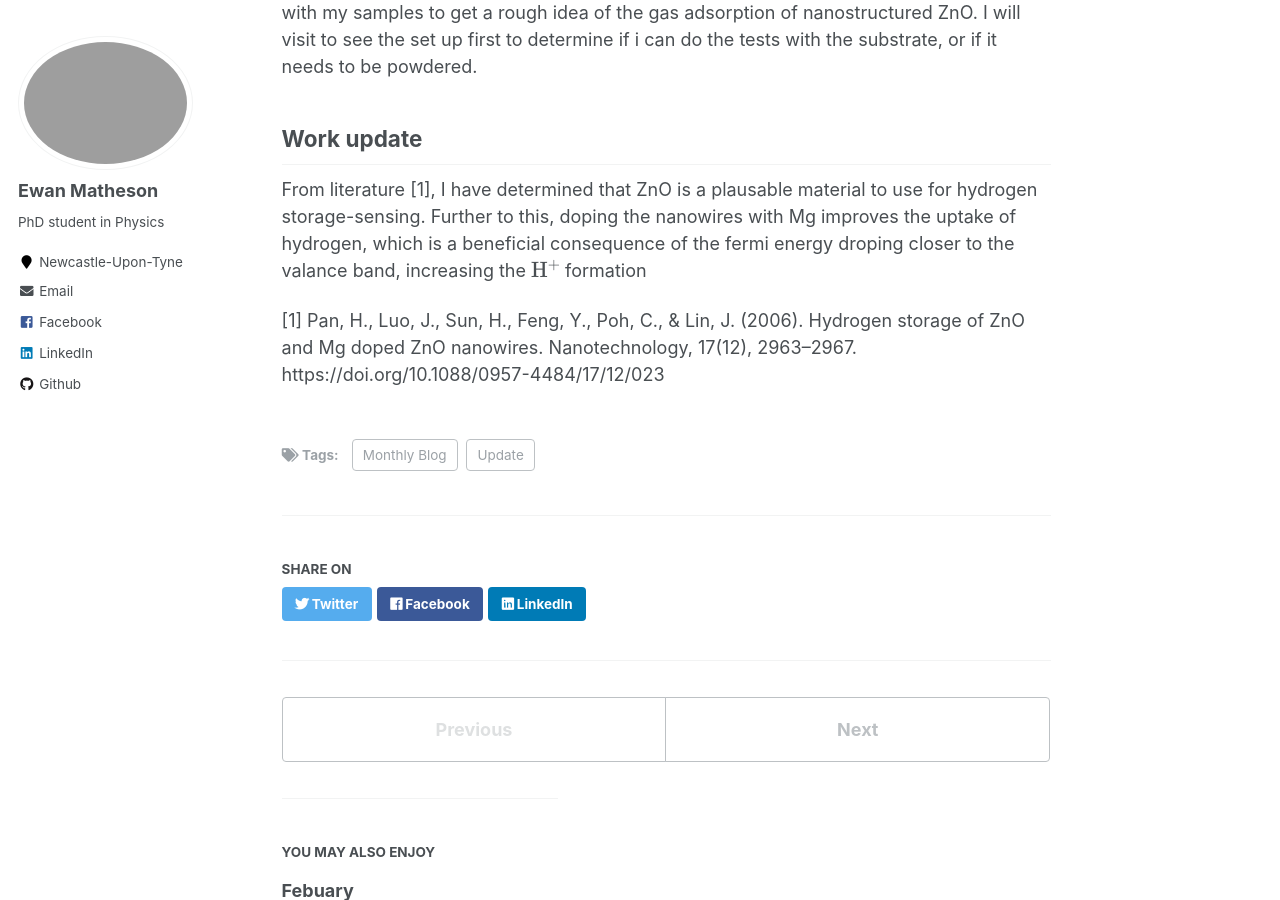
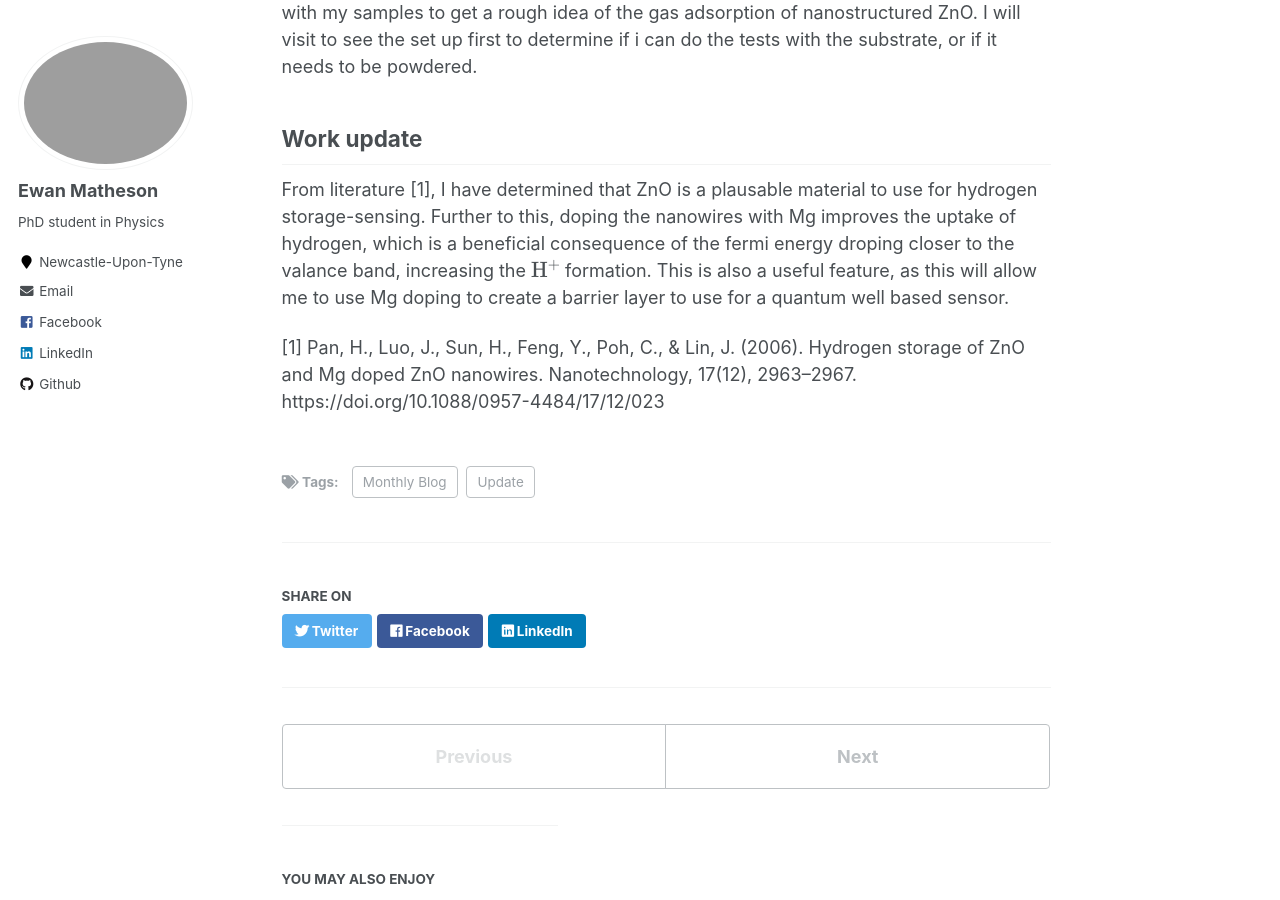
Before and after one commit to EwanMatheson/ewanmatheson.github.io, a Jekyll site: the page built from _posts/2012-08-14-blog-post-1.md, in a window 1280 px wide and 900 px high, scrolled down 560 px. Built offline with Jekyll 4.4.1, drawn with Linux system fonts in a browser that asks for light colours; formulas are drawn with MathJax 3.

Commit message:
Update 2012-08-14-blog-post-1.md

```diff
--- a/_posts/2012-08-14-blog-post-1.md
+++ b/_posts/2012-08-14-blog-post-1.md
@@ -15,6 +15,6 @@ During January we had more CDT training, involving Electrical networks and power
 Work update
 ------
 
-From literature [1], I have determined that ZnO is a plausable material to use for hydrogen storage-sensing. Further to this, doping the nanowires with Mg improves the uptake of hydrogen, which is a beneficial consequence of the fermi energy droping closer to the valance band, increasing the $\rm H^+$ formation
+From literature [1], I have determined that ZnO is a plausable material to use for hydrogen storage-sensing. Further to this, doping the nanowires with Mg improves the uptake of hydrogen, which is a beneficial consequence of the fermi energy droping closer to the valance band, increasing the $\rm H^+$ formation. This is also a useful feature, as this will allow me to use Mg doping to create a barrier layer to use for a quantum well based sensor.
 
 [1] Pan, H., Luo, J., Sun, H., Feng, Y., Poh, C., & Lin, J. (2006). Hydrogen storage of ZnO and Mg doped ZnO nanowires. Nanotechnology, 17(12), 2963–2967. https://doi.org/10.1088/0957-4484/17/12/023
```
